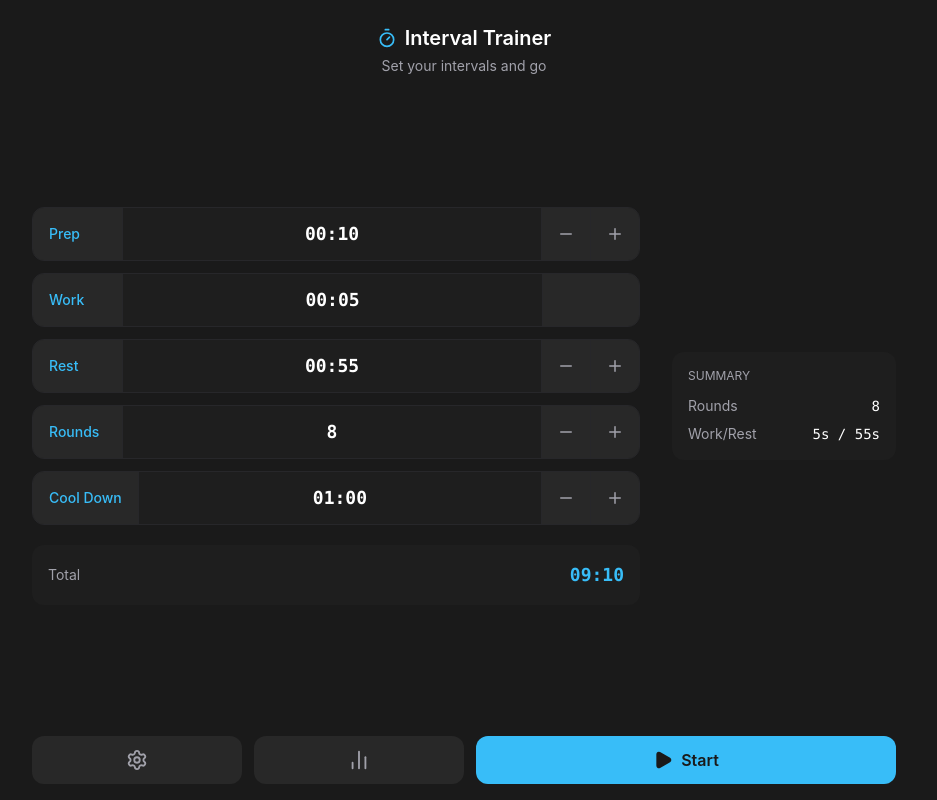
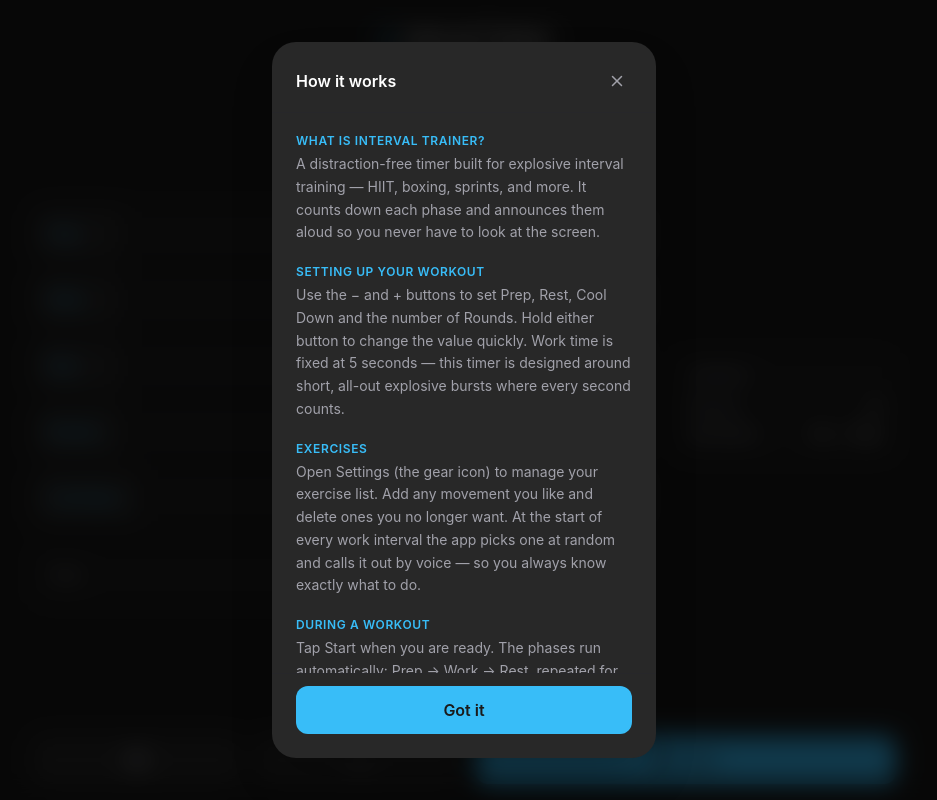
Before and after one commit to smithcle2k/saq, a React (Vite) app: page / in a window 1280 px wide. Shown: the whole page, without its empty margins (176-1113 px from the left). Built offline with nearby package versions, Linux system fonts and the light colour scheme.

Commit message:
Update tutorial and UI configurations

```diff
--- a/App.tsx
+++ b/App.tsx
@@ -5,6 +5,7 @@ import { TimerSetup } from './components/TimerSetup';
 import { ActiveTimer } from './components/ActiveTimer';
 import { Settings } from './components/Settings';
 import { Statistics } from './components/Statistics';
+import { Tutorial } from './components/Tutorial';
 import { calculateTotalTime } from './utils/timeUtils';
 import { initializeSpeech } from './utils/tts';
 
@@ -39,6 +40,14 @@ const pageTransition = {
 function App() {
   const [view, setView] = useState<View>('SETUP');
   const [config, setConfig] = useState<TimerConfig>(DEFAULT_CONFIG);
+  const [showTutorial, setShowTutorial] = useState<boolean>(
+    () => !localStorage.getItem('tutorialSeen')
+  );
+
+  const handleDismissTutorial = () => {
+    localStorage.setItem('tutorialSeen', '1');
+    setShowTutorial(false);
+  };
 
   // Load exercises from localStorage
   const [exercises, setExercises] = useState<string[]>(() => {
@@ -193,6 +202,13 @@ function App() {
           </motion.div>
         )}
       </AnimatePresence>
+
+      {/* First-time tutorial overlay */}
+      <AnimatePresence>
+        {showTutorial && (
+          <Tutorial onDismiss={handleDismissTutorial} />
+        )}
+      </AnimatePresence>
     </div>
   );
 }
--- /dev/null
+++ b/components/Tutorial.tsx
@@ -0,0 +1,86 @@
+import React from 'react';
+import { motion } from 'framer-motion';
+import { X } from 'lucide-react';
+
+interface TutorialProps {
+    onDismiss: () => void;
+}
+
+interface Section {
+    heading: string;
+    body: string;
+}
+
+const sections: Section[] = [
+    {
+        heading: 'What is Interval Trainer?',
+        body: 'A distraction-free timer built for explosive interval training — HIIT, boxing, sprints, and more. It counts down each phase and announces them aloud so you never have to look at the screen.',
+    },
+    {
+        heading: 'Setting up your workout',
+        body: 'Use the − and + buttons to set Prep, Rest, Cool Down and the number of Rounds. Hold either button to change the value quickly. Work time is fixed at 5 seconds — this timer is designed around short, all-out explosive bursts where every second counts.',
+    },
+    {
+        heading: 'Exercises',
+        body: 'Open Settings (the gear icon) to manage your exercise list. Add any movement you like and delete ones you no longer want. At the start of every work interval the app picks one at random and calls it out by voice — so you always know exactly what to do.',
+    },
+    {
+        heading: 'During a workout',
+        body: 'Tap Start when you are ready. The phases run automatically: Prep → Work → Rest, repeated for each round, then a Cool Down. Tap the pause button at any time to rest, or tap the X to exit early.',
+    },
+];
+
+export const Tutorial: React.FC<TutorialProps> = ({ onDismiss }) => (
+    <motion.div
+        className="fixed inset-0 z-50 flex items-end sm:items-center justify-center p-4"
+        initial={{ opacity: 0 }}
+        animate={{ opacity: 1 }}
+        exit={{ opacity: 0 }}
+    >
+        {/* Backdrop */}
+        <div className="absolute inset-0 bg-black/70 backdrop-blur-md" onClick={onDismiss} />
+
+        {/* Card */}
+        <motion.div
+            className="relative w-full max-w-sm bg-surface-container-high rounded-3xl shadow-2xl overflow-hidden"
+            initial={{ y: 50, opacity: 0, scale: 0.97 }}
+            animate={{ y: 0, opacity: 1, scale: 1 }}
+            exit={{ y: 50, opacity: 0, scale: 0.97 }}
+            transition={{ type: 'spring', stiffness: 300, damping: 30 }}
+        >
+            {/* Header */}
+            <div className="flex items-center justify-between px-6 pt-6 pb-4 border-b border-outline-variant">
+                <h2 className="text-base font-semibold text-on-surface">How it works</h2>
+                <button
+                    onClick={onDismiss}
+                    className="p-1.5 rounded-full text-on-surface-variant hover:text-on-surface hover:bg-surface-container-highest transition-colors"
+                    aria-label="Close"
+                >
+                    <X size={18} />
+                </button>
+            </div>
+
+            {/* Sections */}
+            <div className="px-6 py-5 space-y-5 overflow-y-auto max-h-[70vh]">
+                {sections.map(({ heading, body }) => (
+                    <div key={heading}>
+                        <p className="text-xs font-semibold text-primary uppercase tracking-wider mb-1">
+                            {heading}
+                        </p>
+                        <p className="text-sm text-on-surface-variant leading-relaxed">{body}</p>
+                    </div>
+                ))}
+            </div>
+
+            {/* Footer */}
+            <div className="px-6 pb-6 pt-3 border-t border-outline-variant">
+                <button
+                    onClick={onDismiss}
+                    className="w-full h-12 bg-primary text-surface font-semibold rounded-xl active:opacity-90 transition-opacity"
+                >
+                    Got it
+                </button>
+            </div>
+        </motion.div>
+    </motion.div>
+);
```
